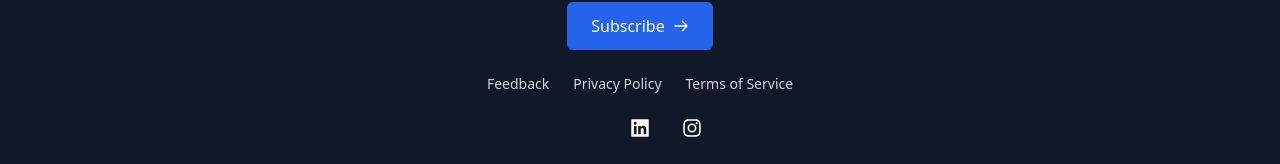
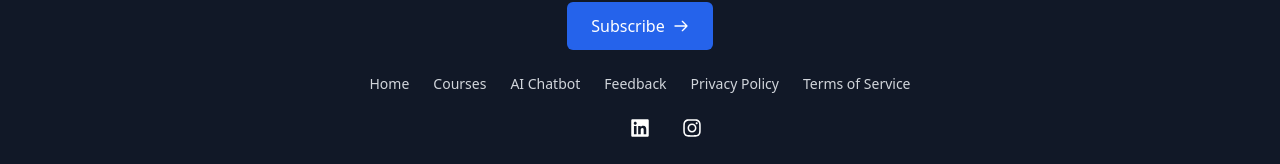
Before and after one commit to Pranay-Dommati/thestudent, a React (Vite) app in the folder frontend/: page /courses/6th in a window 1280 px wide. Shown: the part 1066-1230 px from the top of the page. Built offline with nearby package versions, Linux system fonts and the light colour scheme; no server answers; some icons are missing.

Commit message:
fixed footer for internal linking

```diff
--- a/frontend/src/components/Footer/Footer.jsx
+++ b/frontend/src/components/Footer/Footer.jsx
@@ -131,9 +131,12 @@ const Footer = () => {
 
         {/* Navigation Links */}
         <div className="flex flex-wrap justify-center gap-6 text-sm text-gray-300">
-          <Link to="/feedback" className="hover:text-white">Feedback</Link>
-          <Link to="/privacy-policy" className="hover:text-white">Privacy Policy</Link>
-          <Link to="/terms-and-conditions" className="hover:text-white">Terms of Service</Link>
+          <Link to="/" className="hover:text-white transition-colors">Home</Link>
+          <Link to="/courses" className="hover:text-white transition-colors">Courses</Link>
+          <Link to="/chat" className="hover:text-white transition-colors">AI Chatbot</Link>
+          <Link to="/feedback" className="hover:text-white transition-colors">Feedback</Link>
+          <Link to="/privacy-policy" className="hover:text-white transition-colors">Privacy Policy</Link>
+          <Link to="/terms-and-conditions" className="hover:text-white transition-colors">Terms of Service</Link>
         </div>
 
         {/* Social Media Icons */}
```
